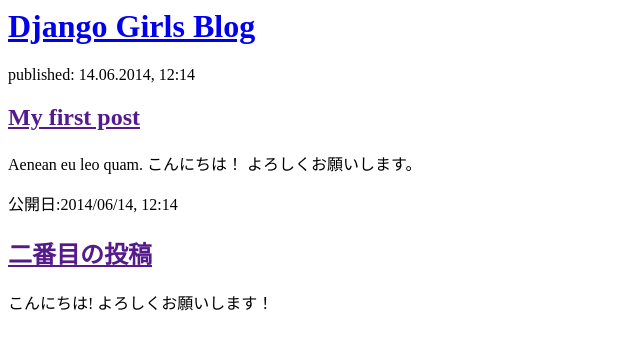
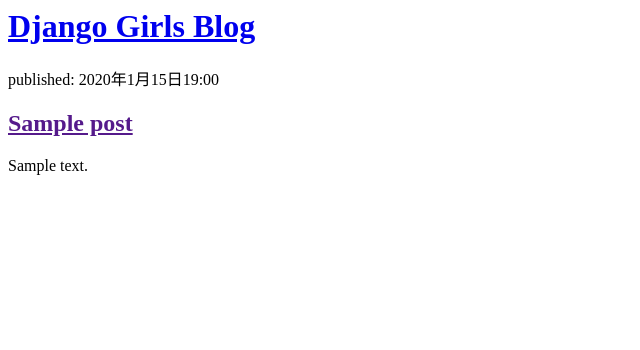
Before and after one commit to Hakemi75/my-first-blog, a Django app: page / in a window 1280 px wide. Shown: the top 350 px of the page, without its empty margins (0-640 px from the left). Run offline with Django 5.2, Linux system fonts and the light colour scheme; tables that the repository leaves empty hold one stand-in row (values such as "Sample post").

Commit message:
Modified templates to display posts from database.

```diff
--- a/blog/templates/blog/post_list.html
+++ b/blog/templates/blog/post_list.html
@@ -3,19 +3,15 @@
     <title>Django Girls blog</title>
 </head>
 <body>
+<div>
+    <h1><a href="/">Django Girls Blog</a></h1>
+</div>
+    {% for post in posts %}
     <div>
-        <h1><a href="/">Django Girls Blog</a></h1>
+        <p>published: {{ post.published_date}}</p>
+        <h2><a href="">{{ post.title }}</a></h2>
+        <p>{{ post.text | linebreaksbr }}</p>
     </div>
-    <div>
-        <p>published: 14.06.2014, 12:14</p>
-        <h2><a href="">My first post</a></h2>
-        <p>Aenean eu leo quam. こんにちは！ よろしくお願いします。</p>
-    </div>
-
-    <div>
-        <p>公開日:2014/06/14, 12:14</p>
-        <h2><a href="">二番目の投稿</a></h2>
-        <p>こんにちは! よろしくお願いします！</p>
-    </div>
+    {% endfor %}
 </body>
 </html>
--- a/blog/views.py
+++ b/blog/views.py
@@ -1,6 +1,9 @@
 from django.shortcuts import render
+from django.utils import timezone
+from .models import Post
 
 
 # Create your views here.
 def post_list(request):
-    return render(request, "blog/post_list.html", {})
+    posts = Post.objects.filter(published_date__lte=timezone.now()).order_by("published_date")
+    return render(request, "blog/post_list.html", {"posts": posts})
```
